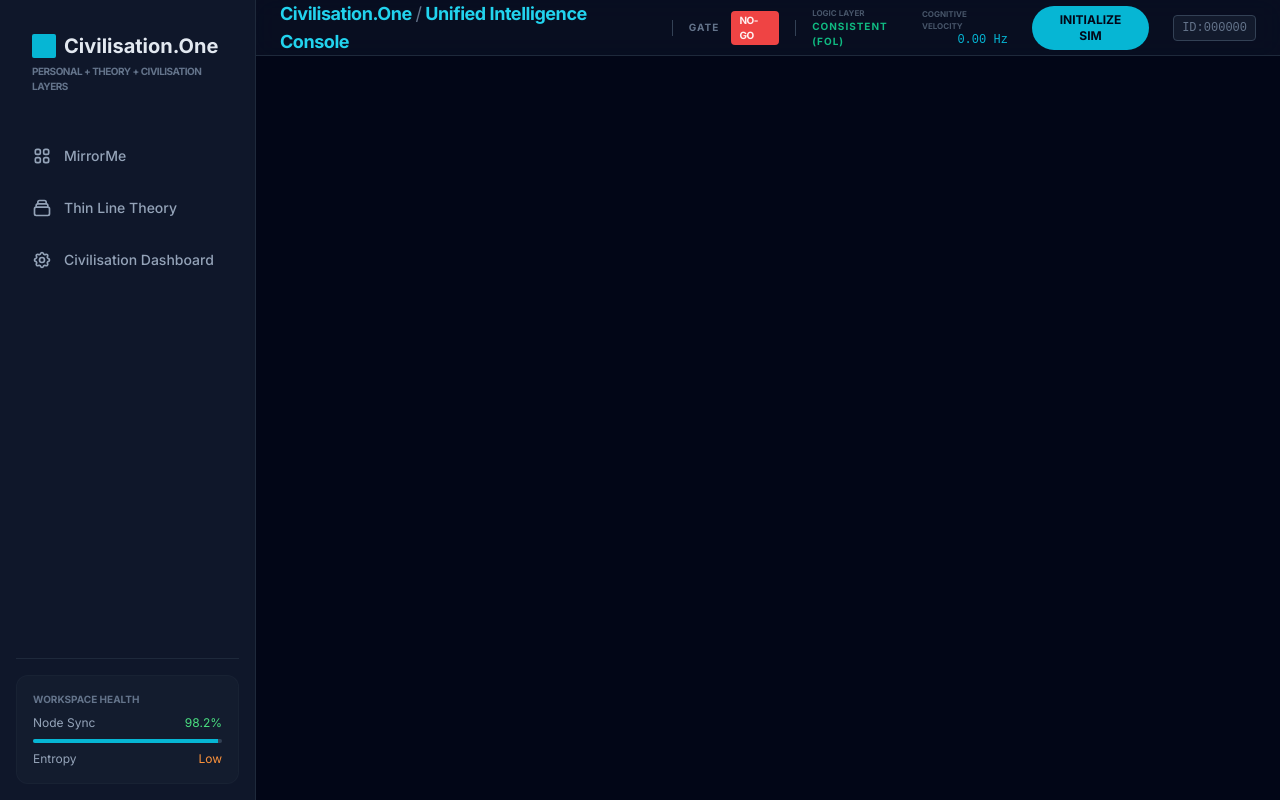
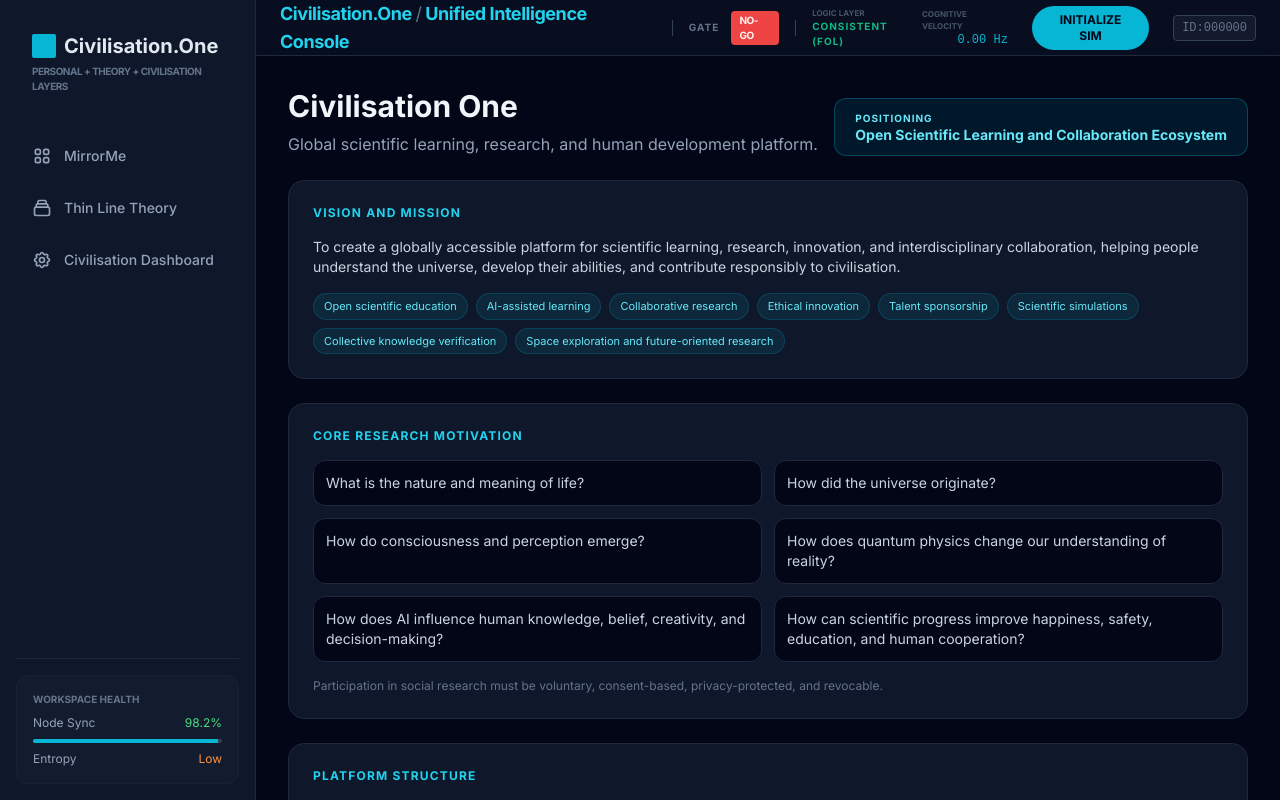
Before and after one commit to CV1admin/MirrorME, a React (Vite) app: page /#/dashboard in a window 1280 px wide. Built offline with nearby package versions, Linux system fonts and the light colour scheme.

Commit message:
fix: make localhost root open dashboard

```diff
--- a/App.tsx
+++ b/App.tsx
@@ -1,4 +1,3 @@
-
 import React, { useState, useEffect, useCallback } from 'react';
 import { HashRouter, Routes, Route, Navigate } from 'react-router-dom';
 import Layout from './components/Layout';
@@ -140,10 +139,11 @@ const App: React.FC = () => {
     <HashRouter>
       <Layout simState={simState} toggleSimulation={toggleSimulation}>
         <Routes>
-          <Route path="/" element={<Navigate to="/mirrorme" replace />} />
+          <Route path="/" element={<Navigate to="/dashboard" replace />} />
+          <Route path="/dashboard" element={<CivilisationDashboard />} />
+          <Route path="/civilisation-dashboard" element={<CivilisationDashboard />} />
           <Route path="/mirrorme" element={<MirrorMe simState={simState} />} />
           <Route path="/thin-line-theory" element={<ThinLineTheory />} />
-          <Route path="/civilisation-dashboard" element={<CivilisationDashboard />} />
         </Routes>
       </Layout>
     </HashRouter>
```
